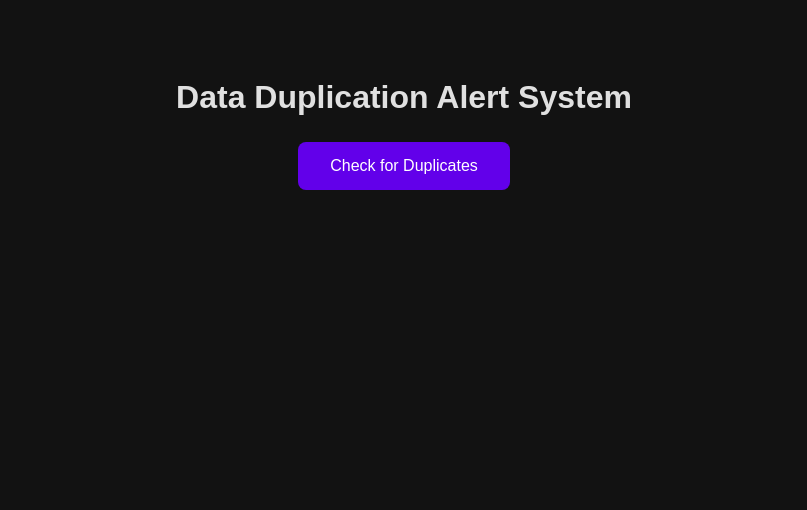
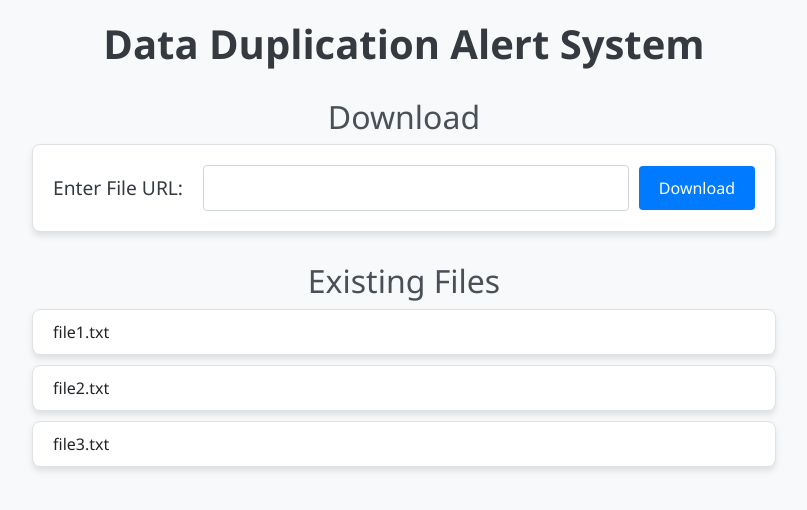
Before and after one commit to aditya4232/Webpage-DDA, a plain HTML site: page index.html in a window 1280 px wide. Shown: the whole page, without its empty margins (236-1043 px from the left). Drawn offline with nearby package versions, Linux system fonts and the light colour scheme.

Commit message:
style changed

```diff
--- /dev/null
+++ b/assets/script.js
@@ -0,0 +1,29 @@
+$(document).ready(function() {
+    $('#download-url-form').on('submit', function(e) {
+        e.preventDefault(); // Prevent the default form submission
+
+        var fileUrl = $('#url').val();
+        var fileName = fileUrl.substring(fileUrl.lastIndexOf('/') + 1); // Extract the file name from the URL
+
+        var fileExists = false;
+        $('#file-list li').each(function() {
+            if ($(this).data('file') === fileName) {
+                fileExists = true;
+            }
+        });
+
+        if (fileExists) {
+            if (confirm("File already exists: " + fileName + ". Do you want to download it anyway?")) {
+                // Download the file
+                window.location.href = fileUrl; // Adjust as needed to actually download the file
+            } else {
+                // Highlight the existing file in the list
+                $('#file-list li').removeClass('highlight'); // Remove highlight from all
+                $('#file-list li[data-file="' + fileName + '"]').addClass('highlight');
+            }
+        } else {
+            // Add the new file to the list
+            $('#file-list').append('<li data-file="' + fileName + '">' + fileName + '</li>');
+        }
+    });
+});
--- /dev/null
+++ b/assets/style.css
@@ -0,0 +1,93 @@
+/* General body styling */
+body {
+    background-color: #f8f9fa;
+    font-family: 'Segoe UI', Tahoma, Geneva, Verdana, sans-serif;
+    margin: 0;
+    padding: 20px;
+}
+
+/* Header Styling */
+h1 {
+    color: #343a40;
+    text-align: center;
+    margin-bottom: 20px;
+    font-weight: bold;
+    font-size: 2.5rem;
+}
+
+h2 {
+    color: #495057;
+    text-align: center;
+    margin-top: 30px;
+    font-size: 2rem;
+}
+
+/* Form Styling */
+#download-url-form {
+    display: flex;
+    justify-content: center;
+    align-items: center;
+    width: 60%;
+    margin: 0 auto 30px;
+    padding: 20px;
+    background-color: #ffffff;
+    border: 1px solid #dee2e6;
+    border-radius: 8px;
+    box-shadow: 0 4px 6px rgba(0, 0, 0, 0.1);
+    gap: 10px;
+}
+
+#download-url-form label {
+    font-size: 1.2rem;
+    color: #343a40;
+    margin-right: 10px;
+    white-space: nowrap;
+}
+
+#download-url-form input[type="url"] {
+    flex: 1;
+    padding: 10px;
+    border: 1px solid #ced4da;
+    border-radius: 4px;
+}
+
+#download-url-form button {
+    padding: 10px 20px;
+    background-color: #007bff;
+    color: white;
+    border: none;
+    border-radius: 4px;
+    cursor: pointer;
+    transition: background-color 0.3s ease;
+}
+
+#download-url-form button:hover {
+    background-color: #0056b3;
+}
+
+/* Existing Files List Styling */
+#file-list {
+    width: 60%;
+    margin: 0 auto;
+    padding: 0;
+    list-style-type: none;
+}
+
+#file-list li {
+    padding: 10px 20px;
+    background-color: #ffffff;
+    margin-bottom: 10px;
+    border: 1px solid #dee2e6;
+    border-radius: 8px;
+    box-shadow: 0 4px 6px rgba(0, 0, 0, 0.1);
+    transition: background-color 0.3s ease;
+}
+
+#file-list li:hover {
+    background-color: #f1f3f5;
+}
+
+/* Highlight Existing File */
+.highlight {
+    background-color: #ffeb3b !important;
+}
--- a/index.html
+++ b/index.html
@@ -4,45 +4,30 @@
     <meta charset="UTF-8">
     <meta name="viewport" content="width=device-width, initial-scale=1.0">
     <title>Data Duplication Alert System</title>
-    <style>
-        body {
-            font-family: Arial, sans-serif;
-            background-color: #121212;
-            color: #e0e0e0;
-            text-align: center;
-            padding: 50px;
-        }
-        .button {
-            background-color: #6200ea;
-            border: none;
-            color: white;
-            padding: 15px 32px;
-            text-align: center;
-            text-decoration: none;
-            display: inline-block;
-            font-size: 16px;
-            margin: 4px 2px;
-            cursor: pointer;
-            border-radius: 8px;
-        }
-        .button:hover {
-            background-color: #3700b3;
-        }
-        #alertBox {
-            display: none;
-            background-color: #ff5722;
-            color: white;
-            padding: 20px;
-            border-radius: 8px;
-            margin: 20px;
-        }
-    </style>
+    <link href="https://cdn.jsdelivr.net/npm/bootstrap@5.3.0-alpha1/dist/css/bootstrap.min.css" rel="stylesheet">
+    <!-- External CSS -->
+    <link rel="stylesheet" href="assets/style.css">
 </head>
 <body>
     <h1>Data Duplication Alert System</h1>
-    <button class="button" id="checkForDuplicates">Check for Duplicates</button>
-    <div id="alertBox"></div>
+    <h2>Download</h2>
 
-    <script src="app.js"></script>
+    <form id="download-url-form">
+        <label for="url">Enter File URL:</label>
+        <input type="url" name="url" id="url" required>
+        <button type="submit">Download</button>
+    </form>
+
+    <h2>Existing Files</h2>
+    <ul id="file-list">
+        <!-- Static list of downloaded files -->
+        <li data-file="file1.txt">file1.txt</li>
+        <li data-file="file2.txt">file2.txt</li>
+        <li data-file="file3.txt">file3.txt</li>
+    </ul>
+
+    <!-- Link to external JavaScript file -->
+    <script src="https://code.jquery.com/jquery-3.6.0.min.js"></script>
+    <script src="assets/script.js"></script> <!-- Link to your JS file -->
 </body>
 </html>
```
Also changed, not shown: style.css (deleted).
